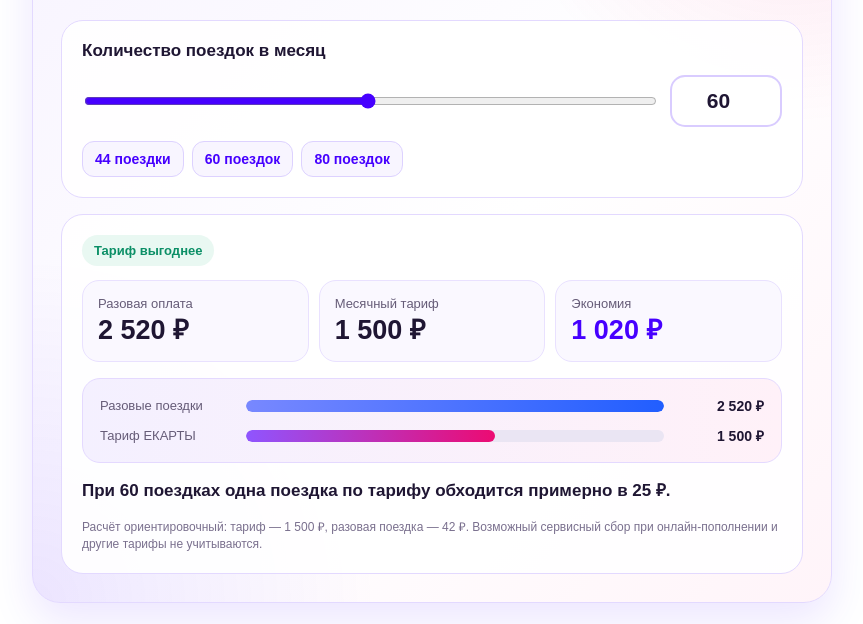
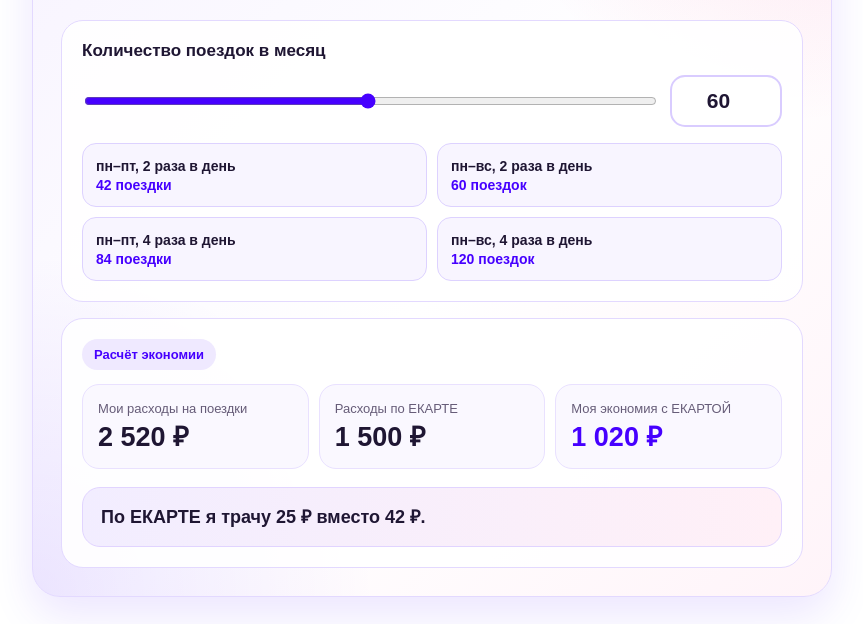
Before and after one commit to Miller8pg/frisbi24-ekarta-calculator, a plain HTML site: page index.html in a window 1280 px wide. Shown: the part 176-800 px from the top of the page, without its empty margins (208-1071 px from the left). Drawn offline with Linux system fonts and the light colour scheme.

Commit message:
Refine calculator content and presets

```diff
--- a/index.html
+++ b/index.html
@@ -5,28 +5,27 @@
 <meta name="viewport" content="width=device-width,initial-scale=1">
 <title>Калькулятор выгоды ЕКАРТЫ</title>
 <style>
-:root{--ink:#1f1633;--muted:#665c78;--violet:#4600ff;--pink:#ec0b72;--blue:#215eff;--border:#e3d9ff;--positive:#0b8f66;--positive-bg:#e9f8f2;--negative:#b85000;--negative-bg:#fff3e8}
+:root{--ink:#1f1633;--muted:#665c78;--violet:#4600ff;--pink:#ec0b72;--border:#e3d9ff;--negative:#b85000}
 *{box-sizing:border-box}html,body{margin:0;min-height:100%;background:transparent;font-family:Arial,Helvetica,sans-serif;color:var(--ink)}body{padding:8px}
 .calculator{position:relative;overflow:hidden;width:100%;max-width:800px;margin:0 auto;padding:28px;border:1px solid var(--border);border-radius:28px;background:radial-gradient(circle at 95% 0%,rgba(236,11,114,.11),transparent 27%),radial-gradient(circle at 0% 100%,rgba(70,0,255,.10),transparent 31%),linear-gradient(135deg,#f7f3ff 0%,#fff 55%,#fff4f9 100%);box-shadow:0 18px 44px rgba(70,0,255,.10)}
 .eyebrow{display:inline-block;margin-bottom:10px;padding:7px 12px;border-radius:999px;background:#efe9ff;color:var(--violet);font-size:13px;font-weight:700}
-h1{margin:0 0 9px;font-size:clamp(27px,5vw,36px);line-height:1.12}.lead{max-width:650px;margin:0 0 23px;color:var(--muted);font-size:16px;line-height:1.5}
+h1{margin:0 0 9px;font-size:clamp(27px,5vw,36px);line-height:1.12}.lead{max-width:680px;margin:0 0 23px;color:var(--muted);font-size:16px;line-height:1.5}
 .input-panel,.result-panel{border:1px solid var(--border);border-radius:22px;background:rgba(255,255,255,.92)}.input-panel{padding:20px}.input-heading{margin:0 0 14px;font-size:17px;font-weight:700}
 .trip-control{display:grid;grid-template-columns:minmax(0,1fr) 112px;gap:15px;align-items:center}input[type=range]{width:100%;accent-color:var(--violet);cursor:pointer}
 input[type=number]{width:100%;height:52px;padding:0 12px;border:2px solid #d9ccff;border-radius:15px;outline:none;background:#fff;color:var(--ink);font:inherit;font-size:21px;font-weight:700;text-align:center}
 input[type=number]:focus{border-color:var(--violet);box-shadow:0 0 0 4px rgba(70,0,255,.10)}
-.presets{display:flex;flex-wrap:wrap;gap:8px;margin-top:14px}.preset{appearance:none;padding:9px 12px;border:1px solid #ddd2ff;border-radius:12px;background:#f8f5ff;color:var(--violet);font:inherit;font-size:14px;font-weight:700;cursor:pointer;transition:transform .15s ease,background .15s ease}.preset:hover{transform:translateY(-1px);background:#efe9ff}
-.result-panel{margin-top:16px;padding:20px}.result-status{display:inline-block;margin-bottom:14px;padding:8px 12px;border-radius:999px;font-size:13px;font-weight:700}.result-status.positive{color:var(--positive);background:var(--positive-bg)}.result-status.negative{color:var(--negative);background:var(--negative-bg)}.result-status.neutral{color:var(--violet);background:#efe9ff}
-.metrics{display:grid;grid-template-columns:repeat(3,minmax(0,1fr));gap:10px}.metric{min-width:0;padding:15px;border-radius:17px;background:#faf8ff;border:1px solid #e9e1ff}.metric-label{margin-bottom:5px;color:var(--muted);font-size:13px}.metric-value{color:var(--ink);font-size:clamp(20px,4vw,27px);line-height:1.1;font-weight:800;word-break:break-word}.metric.highlight .metric-value{color:var(--violet)}
-.comparison{margin-top:16px;padding:17px;border-radius:18px;background:linear-gradient(90deg,#f4f0ff,#fff1f8);border:1px solid #e4d9ff}.comparison-row{display:grid;grid-template-columns:136px minmax(0,1fr) 90px;gap:10px;align-items:center}.comparison-row+.comparison-row{margin-top:11px}.comparison-name{color:var(--muted);font-size:13px}.bar-track{height:12px;overflow:hidden;border-radius:999px;background:#eae5f3}.bar{height:100%;width:0;border-radius:inherit;transition:width .25s ease}.bar.regular{background:linear-gradient(90deg,#7888ff,#215eff)}.bar.tariff{background:linear-gradient(90deg,#8f55ff,#ec0b72)}.comparison-value{color:var(--ink);font-size:14px;font-weight:700;text-align:right}
-.summary{margin:16px 0 0;color:var(--ink);font-size:17px;line-height:1.45;font-weight:700}.note{margin:15px 0 0;color:#7a708e;font-size:12px;line-height:1.45}
-@media(max-width:620px){body{padding:4px}.calculator{padding:21px 17px;border-radius:23px}.trip-control{grid-template-columns:1fr 92px;gap:10px}.metrics{grid-template-columns:1fr}.comparison-row{grid-template-columns:1fr;gap:6px}.comparison-value{text-align:left}}
+.presets{display:grid;grid-template-columns:repeat(2,minmax(0,1fr));gap:10px;margin-top:16px}.preset{appearance:none;min-height:64px;padding:11px 13px;border:1px solid #ddd2ff;border-radius:14px;background:#f8f5ff;color:var(--ink);font:inherit;text-align:left;cursor:pointer;transition:transform .15s ease,background .15s ease,border-color .15s ease}.preset:hover{transform:translateY(-1px);background:#efe9ff;border-color:#cbb8ff}.preset-schedule{display:block;margin-bottom:3px;color:var(--ink);font-size:14px;font-weight:700}.preset-trips{display:block;color:var(--violet);font-size:14px;font-weight:700}
+.result-panel{margin-top:16px;padding:20px}.result-status{display:inline-block;margin-bottom:14px;padding:8px 12px;border-radius:999px;background:#efe9ff;color:var(--violet);font-size:13px;font-weight:700}
+.metrics{display:grid;grid-template-columns:repeat(3,minmax(0,1fr));gap:10px}.metric{min-width:0;padding:15px;border-radius:17px;background:#faf8ff;border:1px solid #e9e1ff}.metric-label{margin-bottom:5px;color:var(--muted);font-size:13px;line-height:1.35}.metric-value{color:var(--ink);font-size:clamp(20px,4vw,27px);line-height:1.1;font-weight:800;word-break:break-word}.metric.highlight .metric-value{color:var(--violet)}.metric.highlight.negative .metric-value{color:var(--negative)}
+.summary{margin:18px 0 0;padding:16px 18px;border-radius:18px;background:linear-gradient(90deg,#f2edff,#fff0f7);border:1px solid #e1d4ff;color:var(--ink);font-size:18px;line-height:1.45;font-weight:700}
+@media(max-width:620px){body{padding:4px}.calculator{padding:21px 17px;border-radius:23px}.trip-control{grid-template-columns:1fr 92px;gap:10px}.metrics{grid-template-columns:1fr}.presets{gap:8px}.preset{padding:10px;min-height:68px}.preset-schedule,.preset-trips{font-size:13px}}
 </style>
 </head>
 <body>
 <main class="calculator">
 <div class="eyebrow">Калькулятор выгоды</div>
-<h1>Сколько вы сэкономите с ЕКАРТОЙ</h1>
-<p class="lead">Укажите примерное количество поездок в месяц. Калькулятор сравнит разовую оплату по 42 ₽ с месячным тарифом за 1 500 ₽.</p>
+<h1>Рассчитайте свою экономию</h1>
+<p class="lead">Укажите количество ваших поездок в месяц или выберите готовый вариант. Калькулятор покажет вашу экономию при использовании ЕКАРТЫ.</p>
 <section class="input-panel" aria-labelledby="trip-heading">
 <div class="input-heading" id="trip-heading">Количество поездок в месяц</div>
 <div class="trip-control">
@@ -34,40 +33,35 @@
 <input id="tripsNumber" type="number" min="1" max="999" value="60" inputmode="numeric" aria-label="Количество поездок">
 </div>
 <div class="presets" aria-label="Готовые варианты">
-<button class="preset" type="button" data-trips="44">44 поездки</button>
-<button class="preset" type="button" data-trips="60">60 поездок</button>
-<button class="preset" type="button" data-trips="80">80 поездок</button>
+<button class="preset" type="button" data-trips="42"><span class="preset-schedule">пн–пт, 2 раза в день</span><span class="preset-trips">42 поездки</span></button>
+<button class="preset" type="button" data-trips="60"><span class="preset-schedule">пн–вс, 2 раза в день</span><span class="preset-trips">60 поездок</span></button>
+<button class="preset" type="button" data-trips="84"><span class="preset-schedule">пн–пт, 4 раза в день</span><span class="preset-trips">84 поездки</span></button>
+<button class="preset" type="button" data-trips="120"><span class="preset-schedule">пн–вс, 4 раза в день</span><span class="preset-trips">120 поездок</span></button>
 </div>
 </section>
 <section class="result-panel" aria-live="polite">
-<div id="resultStatus" class="result-status positive">Тариф выгоднее</div>
+<div class="result-status">Расчёт экономии</div>
 <div class="metrics">
-<div class="metric"><div class="metric-label">Разовая оплата</div><div id="regularTotal" class="metric-value">2 520 ₽</div></div>
-<div class="metric"><div class="metric-label">Месячный тариф</div><div class="metric-value">1 500 ₽</div></div>
-<div class="metric highlight"><div id="differenceLabel" class="metric-label">Экономия</div><div id="differenceValue" class="metric-value">1 020 ₽</div></div>
+<div class="metric"><div class="metric-label">Мои расходы на поездки</div><div id="regularTotal" class="metric-value">2 520 ₽</div></div>
+<div class="metric"><div class="metric-label">Расходы по ЕКАРТЕ</div><div class="metric-value">1 500 ₽</div></div>
+<div id="savingMetric" class="metric highlight"><div class="metric-label">Моя экономия с ЕКАРТОЙ</div><div id="differenceValue" class="metric-value">1 020 ₽</div></div>
 </div>
-<div class="comparison" aria-label="Сравнение стоимости">
-<div class="comparison-row"><div class="comparison-name">Разовые поездки</div><div class="bar-track"><div id="regularBar" class="bar regular"></div></div><div id="regularBarValue" class="comparison-value">2 520 ₽</div></div>
-<div class="comparison-row"><div class="comparison-name">Тариф ЕКАРТЫ</div><div class="bar-track"><div id="tariffBar" class="bar tariff"></div></div><div class="comparison-value">1 500 ₽</div></div>
-</div>
-<p id="summary" class="summary">При 60 поездках одна поездка по тарифу обходится примерно в 25 ₽.</p>
-<p class="note">Расчёт ориентировочный: тариф — 1 500 ₽, разовая поездка — 42 ₽. Возможный сервисный сбор при онлайн-пополнении и другие тарифы не учитываются.</p>
+<p id="summary" class="summary">По ЕКАРТЕ я трачу 25 ₽ вместо 42 ₽.</p>
 </section>
 </main>
 <script>
 (()=>{'use strict';
 const FARE=42,TARIFF=1500;
-const range=document.getElementById('tripsRange'),number=document.getElementById('tripsNumber'),status=document.getElementById('resultStatus'),regularTotal=document.getElementById('regularTotal'),differenceLabel=document.getElementById('differenceLabel'),differenceValue=document.getElementById('differenceValue'),summary=document.getElementById('summary'),regularBar=document.getElementById('regularBar'),tariffBar=document.getElementById('tariffBar'),regularBarValue=document.getElementById('regularBarValue');
+const range=document.getElementById('tripsRange'),number=document.getElementById('tripsNumber'),regularTotal=document.getElementById('regularTotal'),differenceValue=document.getElementById('differenceValue'),summary=document.getElementById('summary'),savingMetric=document.getElementById('savingMetric');
 const formatRubles=v=>new Intl.NumberFormat('ru-RU',{maximumFractionDigits:0}).format(Math.round(v))+' ₽';
 const formatTripPrice=v=>new Intl.NumberFormat('ru-RU',{maximumFractionDigits:1}).format(v)+' ₽';
 const sanitizeTrips=raw=>{const parsed=Number.parseInt(raw,10);if(!Number.isFinite(parsed))return 1;return Math.min(999,Math.max(1,parsed));};
 const update=rawTrips=>{
 const trips=sanitizeTrips(rawTrips),regular=trips*FARE,difference=regular-TARIFF,effective=TARIFF/trips;
-number.value=String(trips);range.value=String(Math.min(120,trips));regularTotal.textContent=formatRubles(regular);regularBarValue.textContent=formatRubles(regular);status.className='result-status';
-if(difference>0){status.classList.add('positive');status.textContent='Тариф выгоднее';differenceLabel.textContent='Экономия';differenceValue.textContent=formatRubles(difference);summary.textContent=`При ${trips} поездках одна поездка по тарифу обходится примерно в ${formatTripPrice(effective)}.`;}
-else if(difference<0){status.classList.add('negative');status.textContent='Разовая оплата пока выгоднее';differenceLabel.textContent='Разница';differenceValue.textContent=formatRubles(Math.abs(difference));summary.textContent=`При ${trips} поездках разовая оплата дешевле тарифа на ${formatRubles(Math.abs(difference))}. Тариф начинает экономить примерно с 36 поездок в месяц.`;}
-else{status.classList.add('neutral');status.textContent='Стоимость одинаковая';differenceLabel.textContent='Разница';differenceValue.textContent='0 ₽';summary.textContent=`При ${trips} поездках разовая оплата и месячный тариф стоят одинаково.`;}
-const max=Math.max(regular,TARIFF);regularBar.style.width=`${Math.max(4,(regular/max)*100)}%`;tariffBar.style.width=`${Math.max(4,(TARIFF/max)*100)}%`;
+number.value=String(trips);range.value=String(Math.min(120,trips));regularTotal.textContent=formatRubles(regular);
+savingMetric.classList.toggle('negative',difference<0);
+differenceValue.textContent=difference<0?'−'+formatRubles(Math.abs(difference)):formatRubles(difference);
+summary.textContent=`По ЕКАРТЕ я трачу ${formatTripPrice(effective)} вместо 42 ₽.`;
 };
 range.addEventListener('input',e=>update(e.target.value));number.addEventListener('input',e=>{if(e.target.value!=='')update(e.target.value)});number.addEventListener('blur',e=>update(e.target.value));
 document.querySelectorAll('.preset').forEach(button=>button.addEventListener('click',()=>update(button.dataset.trips)));
```
